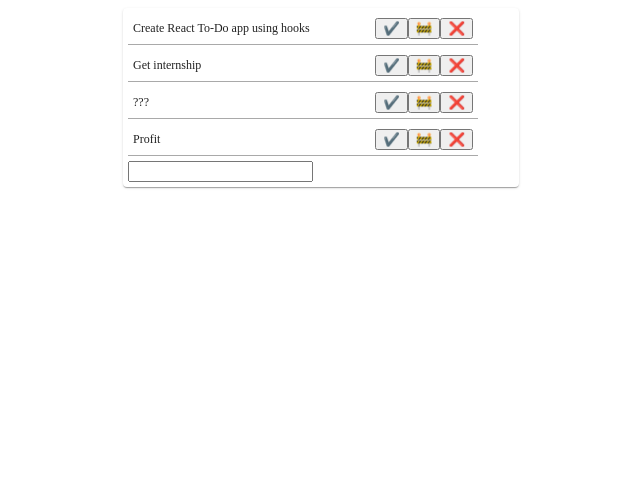
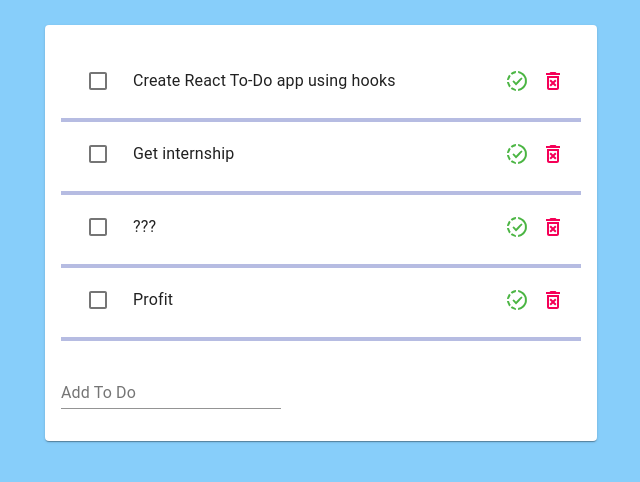
Before and after one commit to IED92/CRA-ToDoApp, a React (Create React App) app in the folder cra-to-do/: page / in a window 1280 px wide. Shown: the top 482 px of the page, without its empty margins (319-959 px from the left). Built offline with nearby package versions, Linux system fonts and the light colour scheme.

Commit message:
Added Material UI
Added material UI and changed html to material ui components

```diff
--- a/cra-to-do/package.json
+++ b/cra-to-do/package.json
@@ -4,6 +4,8 @@
   "private": true,
   "dependencies": {
     "@material-ui/core": "^4.12.2",
+    "@material-ui/icons": "^4.11.2",
+    "@material-ui/styles": "^4.11.4",
     "@testing-library/jest-dom": "^5.14.1",
     "@testing-library/react": "^11.2.7",
     "@testing-library/user-event": "^12.8.3",
--- a/cra-to-do/src/App.css
+++ b/cra-to-do/src/App.css
@@ -1,25 +1,30 @@
+#root {
+  background: lightskyblue;
+}
+
+body {
+  margin: 0;
+}
+
 .todo-app {
-  background: black;
+  background: lightskyblue;
   height: 100vh;
   padding: 25px;
+  min-width: 400px;
 }
 
 .todo-list {
   background: white;
   border-radius: 10px;
-  max-width: 350px;
   padding: 5px;
 }
 
 .todo-item {
-  display: flex;
-  justify-content: space-between;
-  align-items: center;
-  background: white;
   padding: 5px;
   font-size: 12px;
   margin-bottom: 5px;
-  border-style: solid;
-  border-color: darkgrey;
-  border-width: 0px 0px 1px 0px;
 }
+
+.add-form {
+  margin-top: 20px;
+}
--- a/cra-to-do/src/App.js
+++ b/cra-to-do/src/App.js
@@ -1,24 +1,40 @@
 import React from "react";
-import { Container, Card } from '@material-ui/core';
+import { Container, Card, CardContent, List, ListItem, ListItemIcon, Checkbox, ListItemText, IconButton, TextField } from '@material-ui/core';
+import LinearProgress from '@material-ui/core/LinearProgress';
+import DeleteForeverOutlinedIcon from '@material-ui/icons/DeleteForeverOutlined';
+import { ReactComponent as WipIcon } from "./in-progress.svg";
 import './App.css';
 
 function Todo({ todo, index, completeTodo, removeTodo, inProgressTodo }) {
+
   return (
-    <div className="todo-item"
-      style={{
-        textDecoration: todo.isCompleted ? "line-through" : "",
-        border: !todo.isCompleted && todo.inProgress ? "2px solid green" : ""
-      }}
-    >
-      {todo.text}
-      <div>
-        <button onClick={() => completeTodo(index)}><span role="img" aria-label="mark done">✔️</span></button>
-        <button onClick={() => inProgressTodo(index)}><span role="img" aria-label="work in progress">🚧</span></button>
-        <button onClick={() => removeTodo(index)}><span role="img" aria-label="remove">❌</span></button>
-      </div>
-    </div>
+    <>
+      <ListItem className="todo-item">
+        <ListItemIcon>
+          <Checkbox
+            checked={todo.isCompleted ? true : false}
+            name="checkmark"
+            onChange={() => completeTodo(index)}
+          />
+        </ListItemIcon>
+        <ListItemText
+          style={{ textDecoration: todo.isCompleted ? "line-through" : "" }}
+          primary={`${todo.text}`}
+        />
+        <IconButton edge="end" aria-label="work in progress" onClick={() => inProgressTodo(index)}>
+          <WipIcon className="wip-icon" />
+        </IconButton>
+        <IconButton edge="end" aria-label="delete to do" onClick={() => removeTodo(index)}>
+          <DeleteForeverOutlinedIcon color="secondary" />
+        </IconButton>
+      </ListItem>
+      <LinearProgress variant="determinate" color="primary"
+        value={todo.isCompleted ? 100 : todo.inProgress ? 50 : 0}
+        style={{ width: "100%" }} />
+    </>
   );
 };
+
 
 function TodoForm({ addTodo }) {
   const [value, setValue] = React.useState("");
@@ -31,8 +47,9 @@
   }
 
   return (
-    <form onSubmit={handleSubmit}>
-      <input
+    <form className="add-form" onSubmit={handleSubmit}>
+      <TextField
+        label="Add To Do"
         type="text"
         className="input"
         value={value}
@@ -55,11 +72,13 @@
       inProgress: false
     },
     {
+
       text: "???",
       isCompleted: false,
       inProgress: false
     },
     {
+
       text: "Profit",
       isCompleted: false,
       inProgress: false
@@ -80,12 +99,13 @@
   const removeTodo = index => {
     const newTodos = [...todos];
     newTodos.splice(index, 1);
+    newTodos[0].checked = false;
     setTodos(newTodos);
   };
 
   const inProgressTodo = index => {
     const newTodos = [...todos];
-    newTodos[index].inProgress = true;
+    !newTodos[index].inProgress ? newTodos[index].inProgress = true : newTodos[index].inProgress = false;
     setTodos(newTodos);
   };
 
@@ -93,10 +113,10 @@
 
 
   return (
-    // <div className="todo-app">
-    <Container maxWidth="xs">
+    <Container className="todo-app" maxWidth="sm">
       <Card className="todo-card">
-      <div className="todo-list">
+        <CardContent>
+          <List className="todo-list">
             {todos.map((todo, index) => (
               <Todo
                 key={index}
@@ -108,10 +128,10 @@
               />
             ))}
             <TodoForm addTodo={addTodo} />
-      </div>
+          </List>
+        </CardContent>
       </Card>
     </Container>
-    // </div>
   );
 }
 
```
Also changed, not shown: cra-to-do/src/in-progress.svg (added), 1 other file (tests, documents, lock files or other folders). Lines whose indentation alone changed are shown as unchanged.
